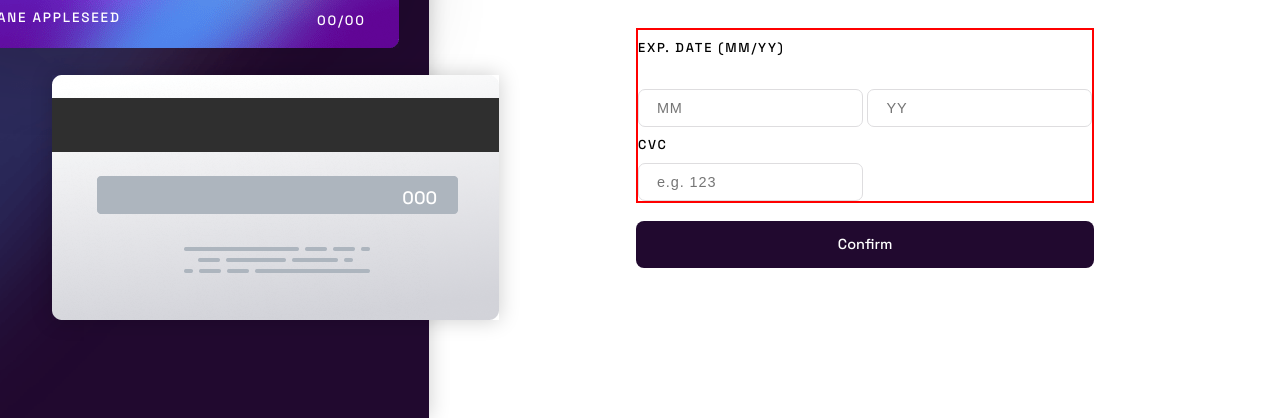
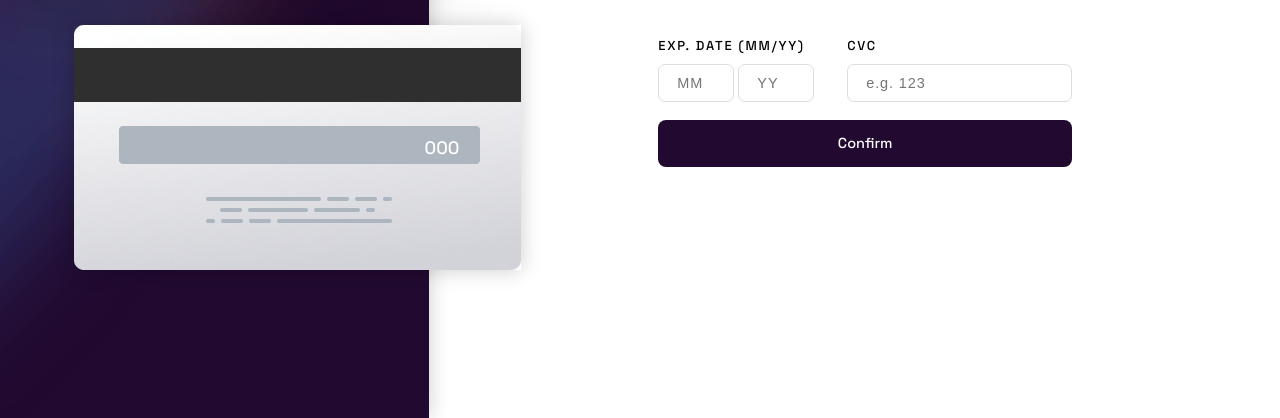
Before and after one commit to Christopher-kenway/interactive-card-form, a plain HTML site: page interactive-card-details-form-main/index.html in a window 1280 px wide. Shown: the part 382-800 px from the top of the page. Drawn offline with Linux system fonts and the light colour scheme.

Commit message:
css changes

```diff
--- a/interactive-card-details-form-main/Style.css
+++ b/interactive-card-details-form-main/Style.css
@@ -49,9 +49,11 @@ p{
 }
 
 .container{
-   margin: 0 auto;
+    margin-inline: auto;
+    margin-block: auto;
    padding: 4rem;
    max-width: 1200px;
+
 }
 
 .bg-img{
@@ -82,6 +84,7 @@ p{
     display: flex;
       width: 100%;
       transform: translate(-12rem, -2rem);
+      position: relative;
 }
 
 .bgcard{
@@ -125,7 +128,7 @@ p{
     justify-content: center;
     align-items: center;
     transform: translate(-6.5rem, 0);
-
+    position: relative;
     margin-top: 3rem;
 }
 
@@ -146,9 +149,9 @@ p{
 .cardform{
   display: flex;
   flex-direction: column;
-
   justify-content: center;
   padding: 1rem 1rem;
+  width: 25rem;
 }
 
 .label{
@@ -176,10 +179,7 @@ p{
     margin-top: 1rem;
 }
 
-.dateCvc{
-    border: 2px solid red;
 
-}
 .submit{
     font-family: var(--ff-family);
     background-color: var(--clr-darkviolet);
@@ -189,4 +189,14 @@ p{
     border: none;
     margin-top: 1rem;
     border-radius: 8px;
+    cursor: pointer;
 }
+
+.datecvc{
+    display: flex;
+}
+
+.mmyy > span > input{
+    width: 40%;
+
+}
--- a/interactive-card-details-form-main/index.html
+++ b/interactive-card-details-form-main/index.html
@@ -42,16 +42,19 @@
         <input class="input" placeholder="e.g. 1234 5678 9123 0000" type="text" id="cardNumber" name="cardNumber" required>
         <span id="numberError" class="error"></span><br>
 
-        <div class="dateCvc">
-
-      <div class="label" class="label" for="cvc">Exp. Date (MM/YY)</div><br>
-   <input class="input " placeholder="MM" type="text" id="MM"           name="month" required>
+        <div class="datecvc">
+          <div class="mmyy">
+      <label class="label" class="label" for="expiration date">Exp. Date (MM/YY)</label><br>
+      <span>
+        <input class="input" placeholder="MM" type="text" id="MM" name="month" required>
         <input class="input" placeholder="YY" type="text" id="YY" name="year" required><br>
-
+      </span>
+      </div>
+      <div class="CVC">
         <label class="label" for="cardHolder">CVC</label><br>
         <input class="input" placeholder="e.g. 123" type="text" id="CVC" name="cvc" required>
         <span id="nameError" class="error"></span><br>
-
+      </div>
       </div>
       <button type="submit" id="submit" class="submit">Confirm
       </button>
```
